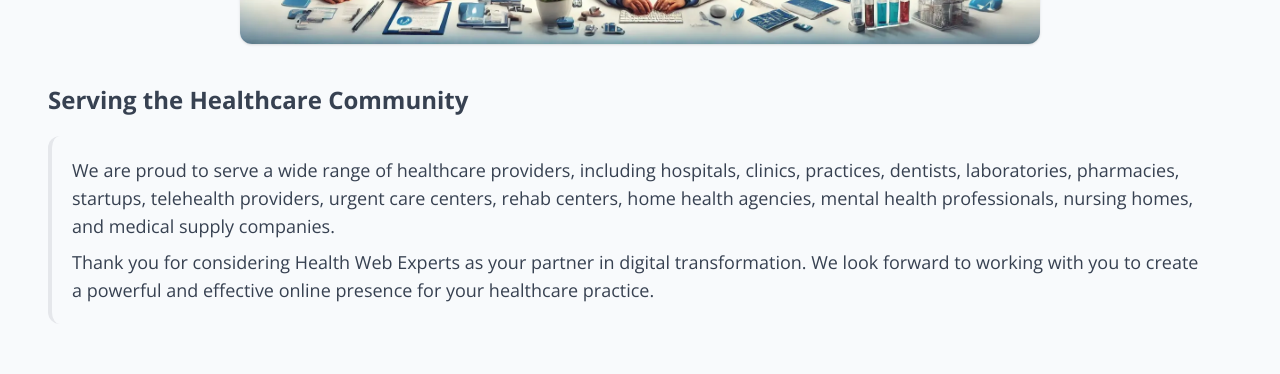
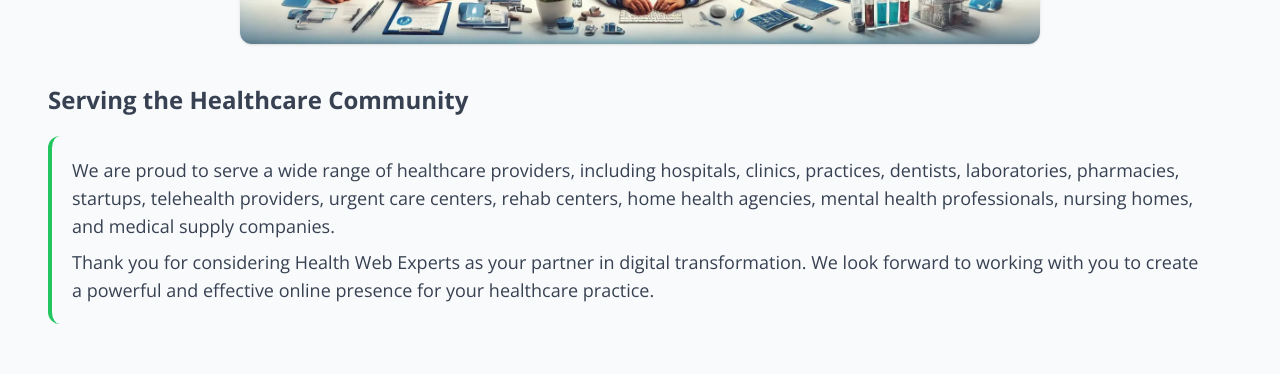
Before and after one commit to lmigonzalez/health-site-solutions, a Next.js app: page /about in a window 1280 px wide. Shown: the part 3540-3914 px from the top of the page. Built offline with nearby package versions, Linux system fonts and the light colour scheme.

Commit message:
about page

```diff
--- a/src/app/(pages)/about/page.tsx
+++ b/src/app/(pages)/about/page.tsx
@@ -296,7 +296,7 @@ export default function Page() {
             <h3 className="text-2xl font-bold">
               Serving the Healthcare Community
             </h3>
-            <div className="mt-5 space-y-2 rounded-xl border-l-4 p-5">
+            <div className="mt-5 space-y-2 rounded-xl border-l-4 border-green-500 p-5">
               {" "}
               <p className="">
                 We are proud to serve a wide range of healthcare providers,
```
